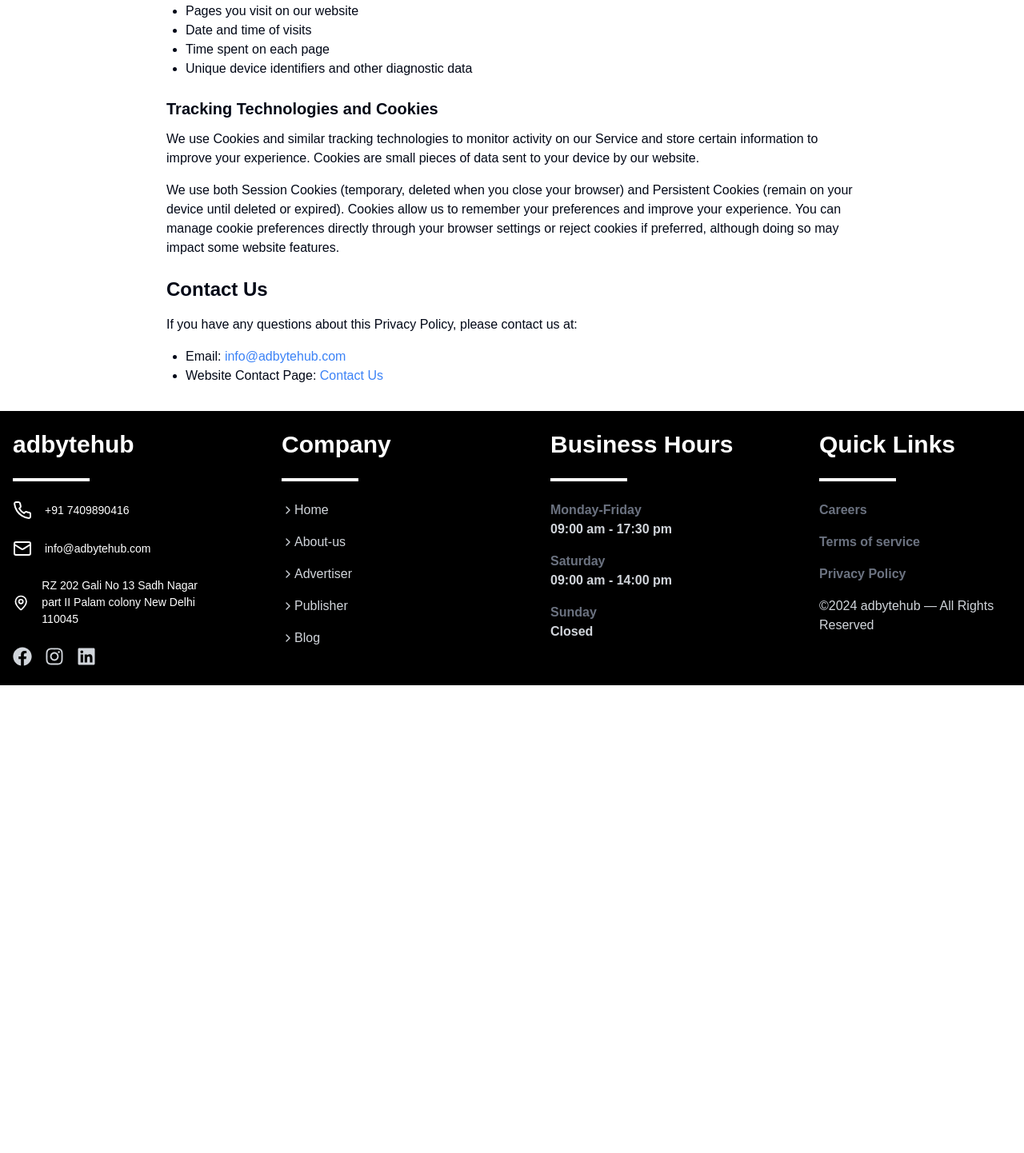
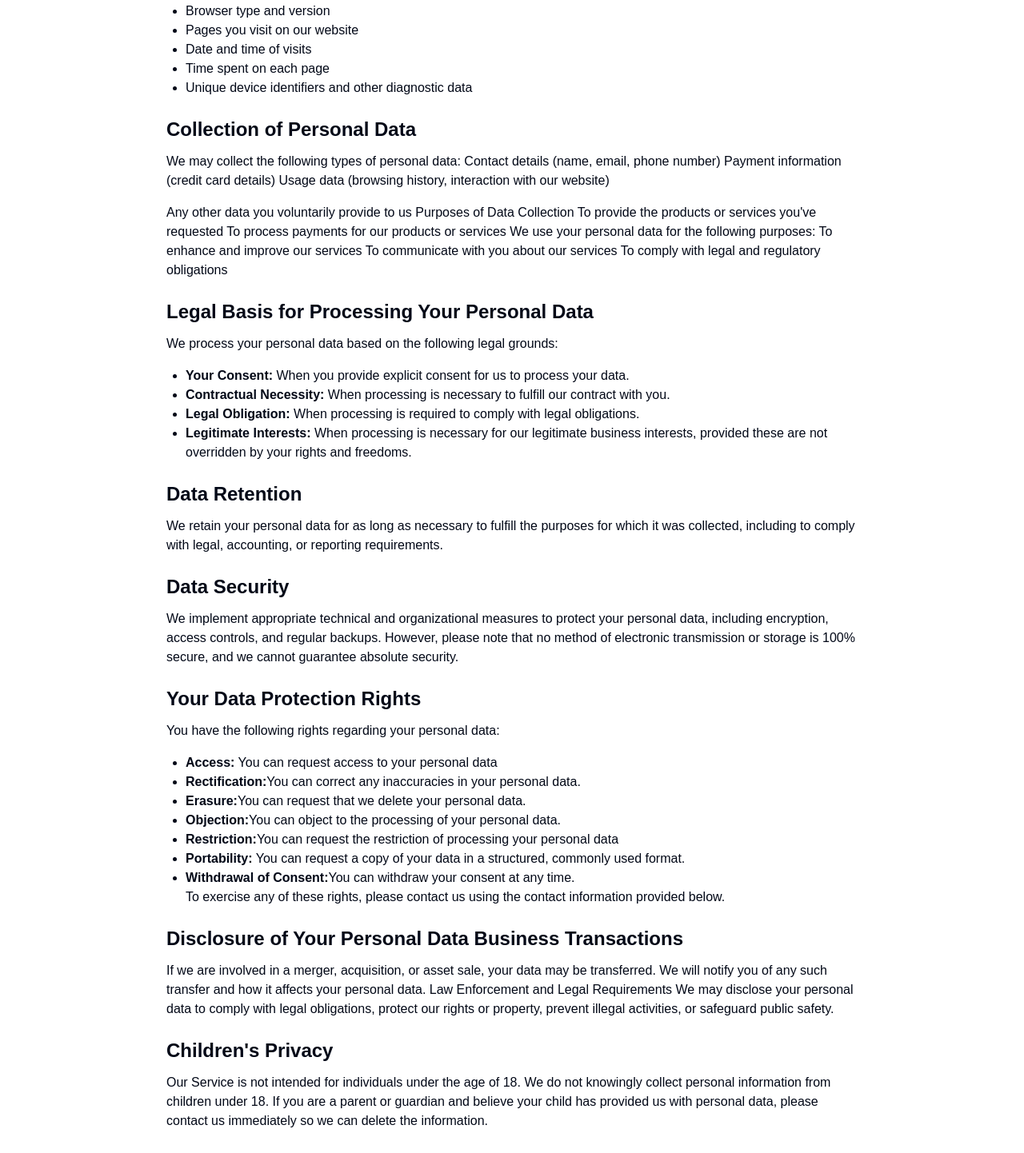
Before and after one commit to Antima1123/newmobisaturn, a Next.js app: page /privacy_policy in a window 1280 px wide. Shown: the part 1337-2779 px from the top of the page at 80% size. Before the commit the page ends 2194 px from the top, so only its background shows below. Built offline with nearby package versions, Linux system fonts and the light colour scheme.

Commit message:
more section in privacy policy

```diff
--- a/app/(dashboard)/privacy_policy/page.tsx
+++ b/app/(dashboard)/privacy_policy/page.tsx
@@ -33,7 +33,8 @@ export default function PrivacyPolicy() {
           plural.
         </p>
 
-        <h3 className="text-xl font-semibold mb-3">Definitions</h3>
+        <h3 className="text-xl font-semibold ">Definitions</h3>
+        <p className="mb-3">For the purposes of this Privacy Policy:</p>
         <ul className="list-disc pl-6 mb-4">
           <li>
             <strong>Account:</strong> A unique account created for you to access
@@ -118,7 +119,127 @@ export default function PrivacyPolicy() {
           <li>Unique device identifiers and other diagnostic data</li>
         </ul>
 
-        <h3 className="text-xl font-semibold mt-6 mb-3">Tracking Technologies and Cookies</h3>
+        <h3 className="text-2xl font-semibold mt-6 mb-3">Collection of Personal Data</h3>
+        <p className="mb-4">
+          We may collect the following types of personal data:
+          Contact details (name, email, phone number)
+          Payment information (credit card details)
+          Usage data (browsing history, interaction with our website)
+        </p>
+        <p className="mb-4">
+          Any other data you voluntarily provide to us
+          Purposes of Data Collection
+          To provide the products or services you've requested
+          To process payments for our products or services
+          We use your personal data for the following purposes:
+          To enhance and improve our services
+          To communicate with you about our services
+          To comply with legal and regulatory obligations
+        </p>
+
+
+
+        <h3 className="text-2xl font-semibold mt-6 mb-3">Legal Basis for Processing Your Personal Data</h3>
+        <p className="mb-4">
+           We process your personal data based on the following legal grounds:
+        </p>
+        <ul className="list-disc pl-6 mb-4">
+          <li>
+            <strong>Your Consent:</strong> When you provide explicit consent for us to process your data.
+          </li>
+          <li>
+            <strong>Contractual Necessity:</strong> When processing is necessary to fulfill our contract with you.
+          </li>
+          <li>
+            <strong>Legal Obligation:</strong> When processing is required to comply with legal obligations.
+          </li>
+          <li>
+            <strong>Legitimate Interests:</strong> When processing is necessary for our legitimate business interests, provided these are not overridden by your rights and freedoms.
+          </li>
+        </ul>
+
+
+        <h3 className="text-2xl font-semibold mt-6 mb-3">Data Retention</h3>
+        <p className="mb-4">
+          We retain your personal data for as long as necessary to
+          fulfill the purposes for which it was collected, including
+          to comply with legal, accounting, or reporting requirements.
+        </p>
+
+        <h3 className="text-2xl font-semibold mt-6 mb-3">Data Security</h3>
+        <p className="mb-4">
+          We implement appropriate technical and organizational
+          measures to protect your personal data, including encryption,
+          access controls, and regular backups. However, please note that
+          no method of electronic transmission or storage is 100% secure,
+          and we cannot guarantee absolute security.
+        </p>
+
+        <h3 className="text-2xl font-semibold mt-6 mb-3">Your Data Protection Rights</h3>
+        <p className="mb-4">
+          You have the following rights regarding your personal data:
+        </p>
+        <ul className="list-disc pl-6 mb-4">
+          <li>
+            <strong>Access:</strong> You can request access to your personal data
+          </li>
+          <li>
+            <strong>Rectification:</strong>You can correct any inaccuracies in your personal data.
+          </li>
+          <li>
+            <strong>Erasure:</strong>You can request that we delete your personal data.
+          </li>
+          <li>
+            <strong>Objection:</strong>You can object to the processing of your personal data.
+
+          </li>
+          <li>
+            <strong>Restriction:</strong>You can request the restriction of processing your personal data
+          </li>
+          <li>
+            <strong>Portability:</strong> You can request a copy of your data in a structured, commonly used format.
+          </li>
+          <li>
+            <strong>Withdrawal of Consent:</strong>You can withdraw your consent at any time.
+          </li>
+          <p>To exercise any of these rights, please contact us using the contact information provided below.
+          </p>
+        </ul>
+
+
+        <h3 className="text-2xl font-semibold mt-6 mb-3">Disclosure of Your Personal Data Business Transactions</h3>
+        <p className="mb-4">
+          If we are involved in a merger, acquisition, or asset sale, your data may be transferred. We will notify you of any such transfer and how it affects your personal data.
+          Law Enforcement and Legal Requirements
+          We may disclose your personal data to comply with legal obligations, protect our rights or property, prevent illegal activities, or safeguard public safety.
+        </p>
+
+        <h3 className="text-2xl font-semibold mt-6 mb-3">Children's Privacy</h3>
+        <p className="mb-4">
+          Our Service is not intended for individuals under the age of 18.
+          We do not knowingly collect personal information from children under 18. If you are a
+          parent or guardian and believe your child has provided us with personal data,
+          please contact us immediately so we can delete the information.
+        </p>
+
+        <h3 className="text-2xl font-semibold mt-6 mb-3">Links to Other Websites</h3>
+        <p className="mb-4">
+          Our Service may contain links to third-party websites.
+          We are not responsible for the content, privacy policies,
+          or practices of these third-party sites. We recommend reviewing
+          the privacy policy of each site you visit.
+        </p>
+
+        <h3 className="text-2xl font-semibold mt-6 mb-3">Changes to This Privacy Policy</h3>
+        <p className="mb-4">
+          We may update this Privacy Policy from time to time.
+          Any changes will be posted on this page, and we will notify
+          you of any significant changes. We encourage you to review
+          this Privacy Policy periodically.
+        </p>
+
+
+        <h3 className="text-2xl font-semibold mt-6 mb-3">Tracking Technologies and Cookies</h3>
         <p className="mb-4">
           We use Cookies and similar tracking technologies to monitor activity on
           our Service and store certain information to improve your experience.
@@ -151,7 +272,7 @@ export default function PrivacyPolicy() {
           <li>
             Website Contact Page:{" "}
             <a
-              href="https://www.adbytehub.com/contact"
+              // href="https://www.adbytehub.com/contact"
               className="text-blue-500 hover:underline"
             >
               Contact Us
--- a/components/footer.tsx
+++ b/components/footer.tsx
@@ -110,13 +110,13 @@ export default function Footer() {
                 </div>
                 <div>
                   <Link href={"/privacy_policy"}>
-                    <h1 className="font-[600] text-gray-500">Terms of service</h1>
+                    <h1 className="font-[600] cursor-auto hover:text-white text-gray-500">Terms of service</h1>
                   </Link>
                     {/* <p className="text-md font-[600] cursor-pointer">Copyrigh@2024</p> */}
                 </div>
                 <div>
                   <Link href={"/privacy_policy"}>
-                    <h1 className="font-[600] text-gray-500">Privacy Policy</h1>
+                    <h1 className="font-[600] cursor-auto hover:text-white text-gray-500">Privacy Policy</h1>
                   </Link>
                     {/* <p className="text-md font-[600] cursor-pointer">Copyrigh@2024</p> */}
                 </div>
```
